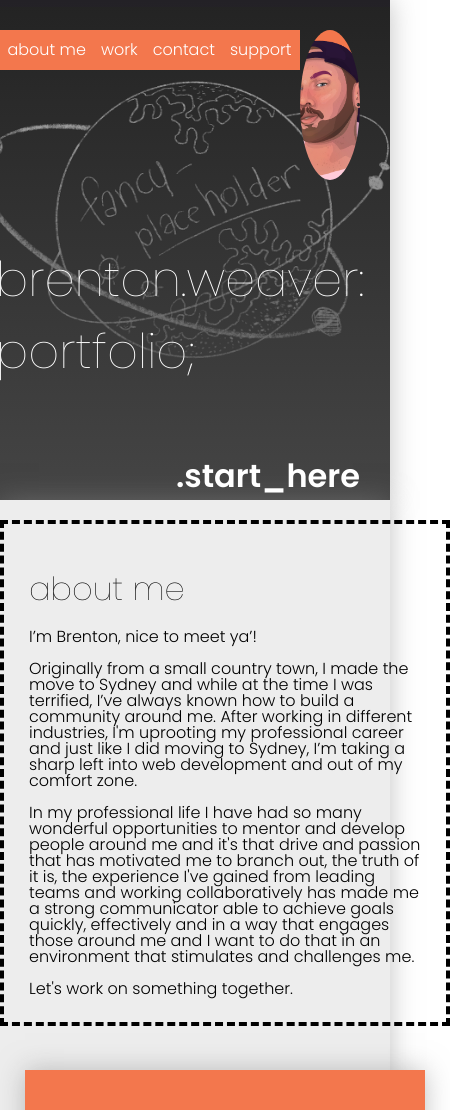
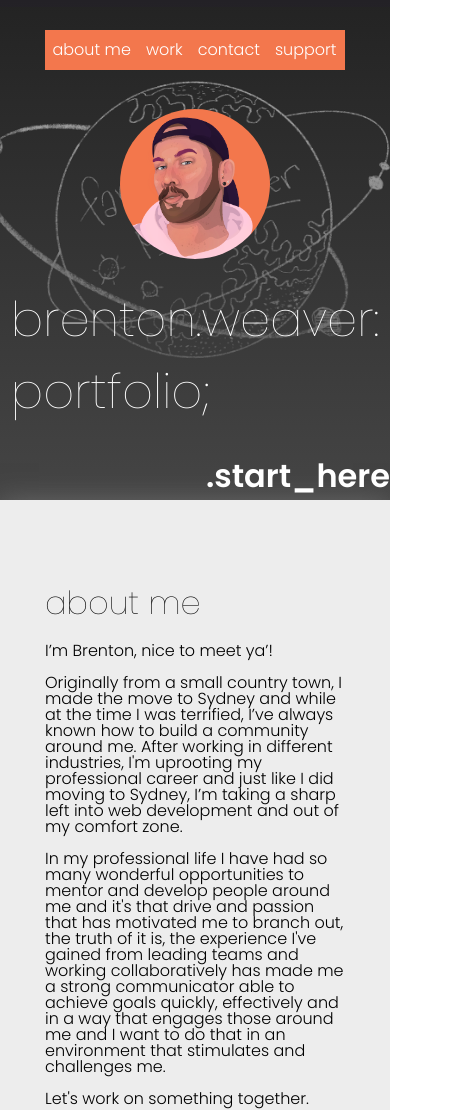
Before and after one commit to Brento20/brenton.weaver, a plain HTML site: page index.html in a window 390 px wide. Shown: the top 1110 px of the page, 450 px wide, since content can reach past the window. Drawn offline with Linux system fonts and the light colour scheme.

Commit message:
added media break points

```diff
--- a/assets/css/styleBody.css
+++ b/assets/css/styleBody.css
@@ -3,7 +3,7 @@
     max-width: 1024px;
     background-color: var(--lightbodyColor);
     margin: auto;
-    padding: 10px%;
+    padding: 10px;
 }
 
 .outerFrame {
@@ -11,21 +11,17 @@
     flex-wrap: wrap;
     justify-content:space-between;
     max-width: 1024px;
+    padding: 10px;
 }
 
 .box {
     display: flex;
     flex-wrap: wrap;
-    min-width: 450px;
+    min-width: 300px;
     max-width: 500px;
     min-height: 400px;
     padding: 25px;
     margin-top: 5%;
-}
-
-.aboutMe {
-    border: dashed black 4px;
-
 }
 
 section {
--- a/assets/css/styleGuide.css
+++ b/assets/css/styleGuide.css
@@ -16,3 +16,27 @@ html {
 header,.mainPanel,footer {
     box-shadow: 0px 0px 25px rgba(135, 135, 135, 0.5);
 }
+
+/* ====== Mobile test zone ====== */
+
+@media only screen and (max-width: 600px) {
+.headTop {
+    display: flex;
+    flex-direction: column;
+    align-items: center;
+}
+.floatingLogo {
+    margin-top: 10%;
+}
+html {
+    margin: auto;
+}
+
+.box {
+    width: auto;
+}
+
+ul {
+    width: 600px;
+}
+}
--- a/assets/css/styleHeader.css
+++ b/assets/css/styleHeader.css
@@ -3,9 +3,8 @@
 /* ======== Header ======== */
 header {
     max-width: 1024px;
-    min-height: 500px;
+    height: 500px;
     padding-top: 30px;
-    padding-right: 30px;
     background-image:
     linear-gradient(to bottom, rgba(0, 0, 0, 0), var(--darkText)),
     url('../images/placeholder.png');
@@ -25,11 +24,8 @@ header {
     display: flex;
     justify-content: space-between;
 }
-ul {
-    width: 100px;
-}
+
 li {
-    display: inline;
     margin-left: 2.5%;
     margin-right: 2.5%;
 }
@@ -48,6 +44,8 @@ li {
     background-size: cover;
     background-position: center;
     border-radius: 100%;
+    margin-right: 30px;
+    margin-left: 30px;;
 }
 a {
     text-decoration: none;
```
